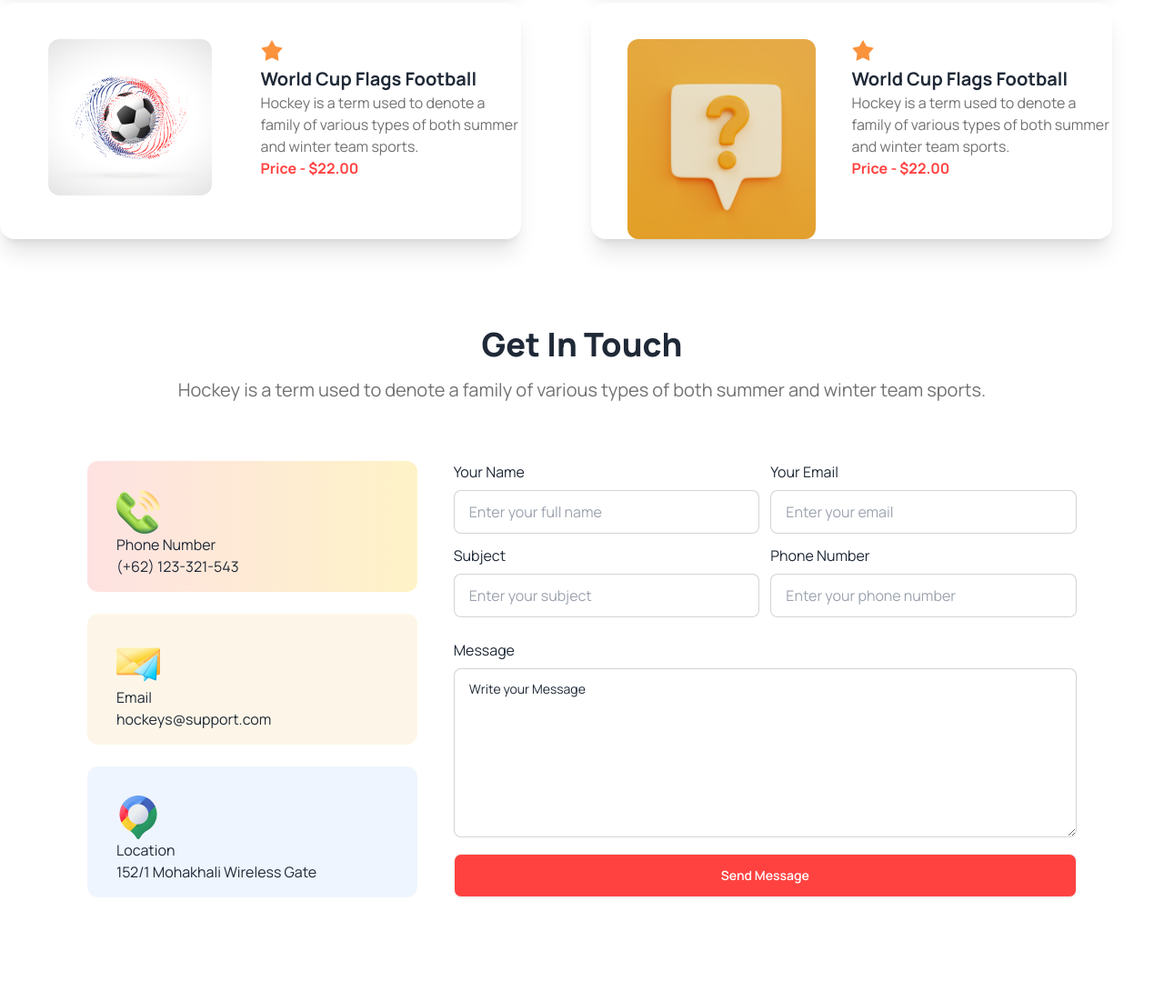
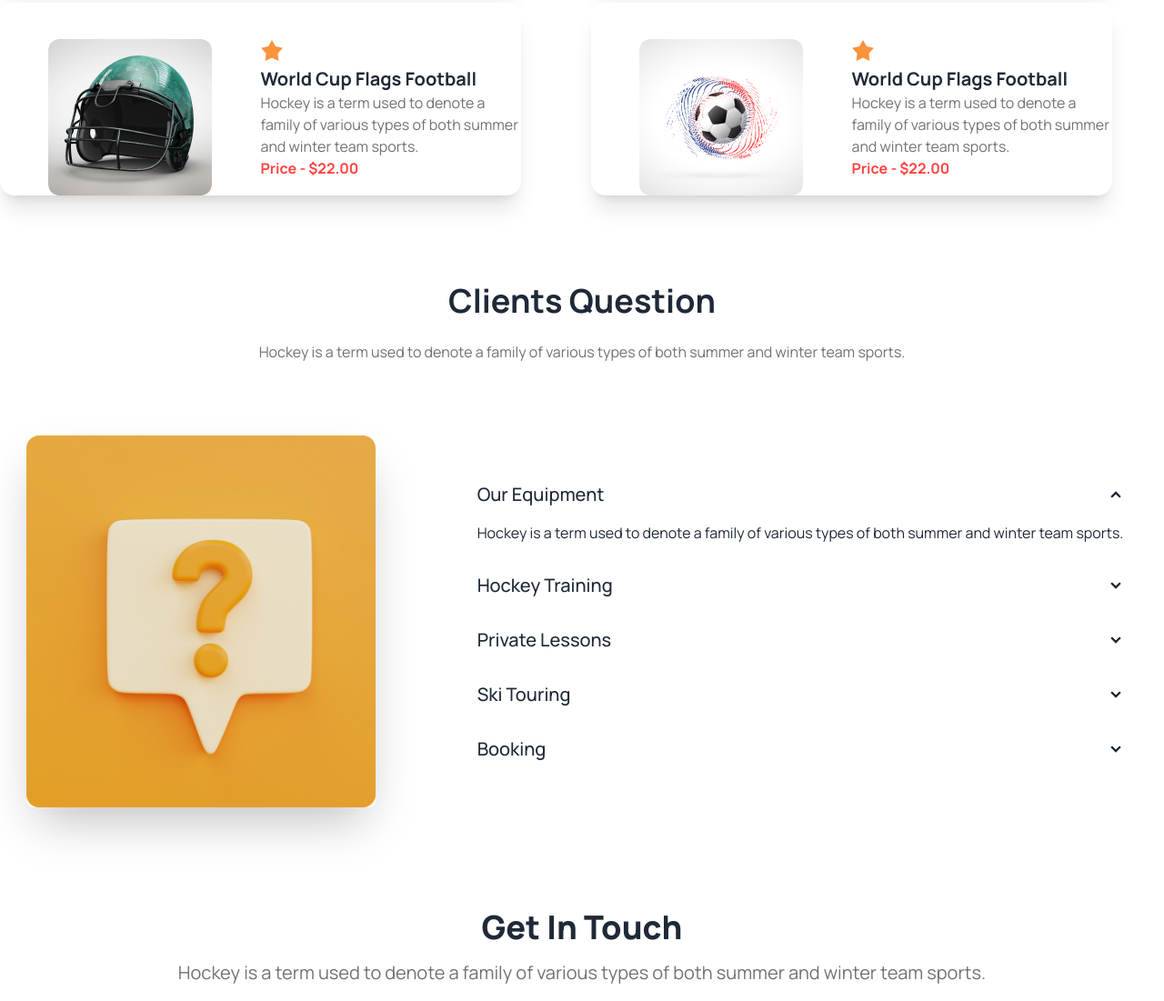
Before and after one commit to SumaiyaFatema/Assignment3-Hockeys, a plain HTML site: page index.html in a window 1280 px wide. Shown: the part 2831-3932 px from the top of the page at 91% size. Drawn offline with nearby package versions, Linux system fonts and the light colour scheme.

Commit message:
added client question

```diff
--- a/index.html
+++ b/index.html
@@ -282,7 +282,7 @@
 
           <div>
             <figure class="px-10 pt-10">
-              <img src="Images/10.png" alt="" class="rounded-xl " />
+              <img src="Images/9.png" alt="" class="rounded-xl " />
             </figure>
 
           </div>
@@ -304,7 +304,7 @@
 
           <div>
             <figure class="px-10 pt-10">
-              <img src="Images/11.png" alt="" class="rounded-xl " />
+              <img src="Images/10.png" alt="" class="rounded-xl " />
             </figure>
 
           </div>
@@ -325,6 +325,68 @@
 
 
       </section>
+      <section class="my-24">
+        <div class="text-center">
+          <h3 class="text-4xl font-bold mt-20 mb-6">Clients Question</h3>
+          <p class="text-paragraph-color mb-10 lg:mb-16">Hockey is a term used to denote a family of various types of both summer and winter team sports.</p>
+        </div>
+        <div class="hero">
+            <div class="hero-content flex-col lg:flex-row lg:gap-24">
+              <img src="images/11.png" class=" w-3/2 lg:max-w-sm rounded-lg shadow-2xl" />
+              <div>
+
+                <!-- first question  -->
+                <div class="collapse collapse-arrow ">
+                    <input type="radio" name="my-accordion-2" checked="checked" />
+                    <div class="collapse-title text-xl font-medium">
+                      Our Equipment
+                    </div>
+                    <div class="collapse-content">
+                      <p>Hockey is a term used to denote a family of various types of both summer and winter team sports.</p>
+                    </div>
+                  </div>
+                  <div class="collapse collapse-arrow ">
+                    <input type="radio" name="my-accordion-2" />
+                    <div class="collapse-title text-xl font-medium">
+                        Hockey Training
+                    </div>
+                    <div class="collapse-content">
+                      <p>Hockey is a term used to denote a family of various types of both summer and winter team sports. </p>
+                    </div>
+                  </div>
+                  <div class="collapse collapse-arrow ">
+                    <input type="radio" name="my-accordion-2" />
+                    <div class="collapse-title text-xl font-medium">
+                      Private Lessons
+                    </div>
+                    <div class="collapse-content">
+                      <p>Hockey is a term used to denote a family of various types of both summer and winter team sports.</p>
+                    </div>
+                  </div>
+                  <div class="collapse collapse-arrow ">
+                    <input type="radio" name="my-accordion-2" />
+                    <div class="collapse-title text-xl font-medium">
+                      Ski Touring
+                    </div>
+                    <div class="collapse-content">
+                      <p>Hockey is a term used to denote a family of various types of both summer and winter team sports.</p>
+                    </div>
+                  </div>
+                  <div class="collapse collapse-arrow ">
+                    <input type="radio" name="my-accordion-2" />
+                    <div class="collapse-title text-xl font-medium">
+                      Booking
+                    </div>
+                    <div class="collapse-content">
+                      <p>Hockey is a term used to denote a family of various types of both summer and winter team sports.</p>
+                    </div>
+                  </div>
+              </div>
+            </div>
+          </div>
+
+    </section>
+
 
       <section class="mb-8 lg:mb-24">
         <!-- <div class="grid gap-8 grid-cols-1 md:grid-cols-2 flex-1"> -->
```
